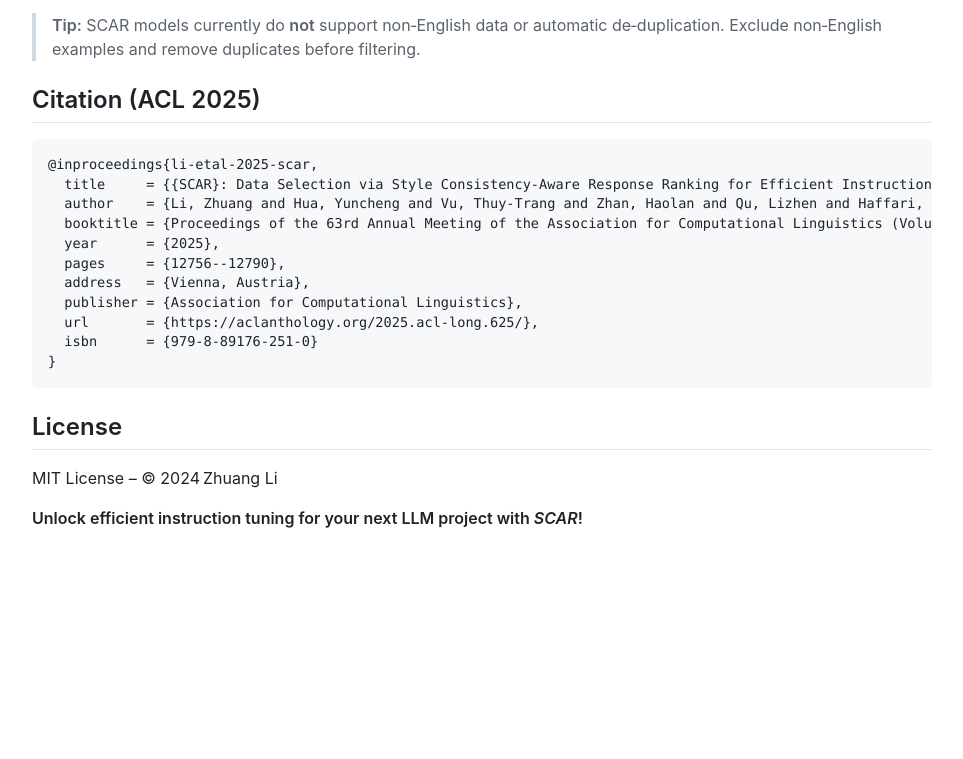
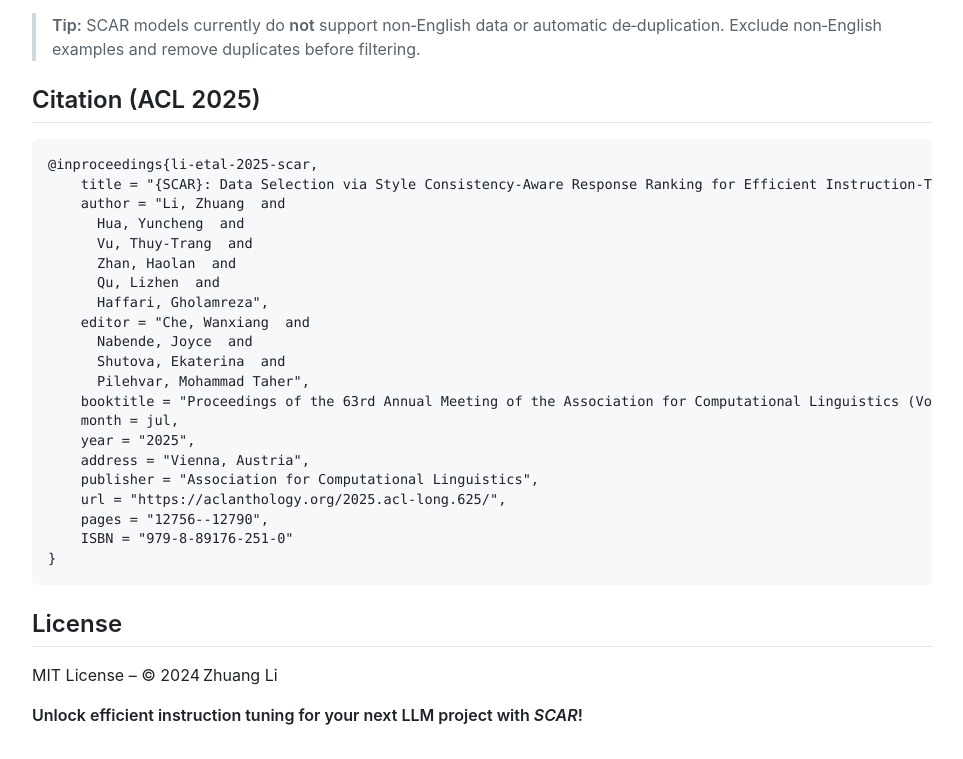
Before and after one commit to zhuang-li/SCAR, a plain HTML site: page index.html in a window 1280 px wide. Shown: the part 2610-3369 px from the top of the page, without its empty margins (158-1121 px from the left). Before the commit the page ends 3172 px from the top, so only its background shows below. Drawn offline with nearby package versions, Linux system fonts and the light colour scheme.

Commit message:
Update index.html

```diff
--- a/index.html
+++ b/index.html
@@ -104,15 +104,25 @@
 <h2 id="citation">Citation (ACL 2025)</h2>
 
 <pre><code class="language-bibtex">@inproceedings{li-etal-2025-scar,
-  title     = {{SCAR}: Data Selection via Style Consistency-Aware Response Ranking for Efficient Instruction-Tuning of Large Language Models},
-  author    = {Li, Zhuang and Hua, Yuncheng and Vu, Thuy-Trang and Zhan, Haolan and Qu, Lizhen and Haffari, Gholamreza},
-  booktitle = {Proceedings of the 63rd Annual Meeting of the Association for Computational Linguistics (Volume 1: Long Papers)},
-  year      = {2025},
-  pages     = {12756--12790},
-  address   = {Vienna, Austria},
-  publisher = {Association for Computational Linguistics},
-  url       = {https://aclanthology.org/2025.acl-long.625/},
-  isbn      = {979-8-89176-251-0}
+    title = "{SCAR}: Data Selection via Style Consistency-Aware Response Ranking for Efficient Instruction-Tuning of Large Language Models",
+    author = "Li, Zhuang  and
+      Hua, Yuncheng  and
+      Vu, Thuy-Trang  and
+      Zhan, Haolan  and
+      Qu, Lizhen  and
+      Haffari, Gholamreza",
+    editor = "Che, Wanxiang  and
+      Nabende, Joyce  and
+      Shutova, Ekaterina  and
+      Pilehvar, Mohammad Taher",
+    booktitle = "Proceedings of the 63rd Annual Meeting of the Association for Computational Linguistics (Volume 1: Long Papers)",
+    month = jul,
+    year = "2025",
+    address = "Vienna, Austria",
+    publisher = "Association for Computational Linguistics",
+    url = "https://aclanthology.org/2025.acl-long.625/",
+    pages = "12756--12790",
+    ISBN = "979-8-89176-251-0"
 }
 </code></pre>
 
```
